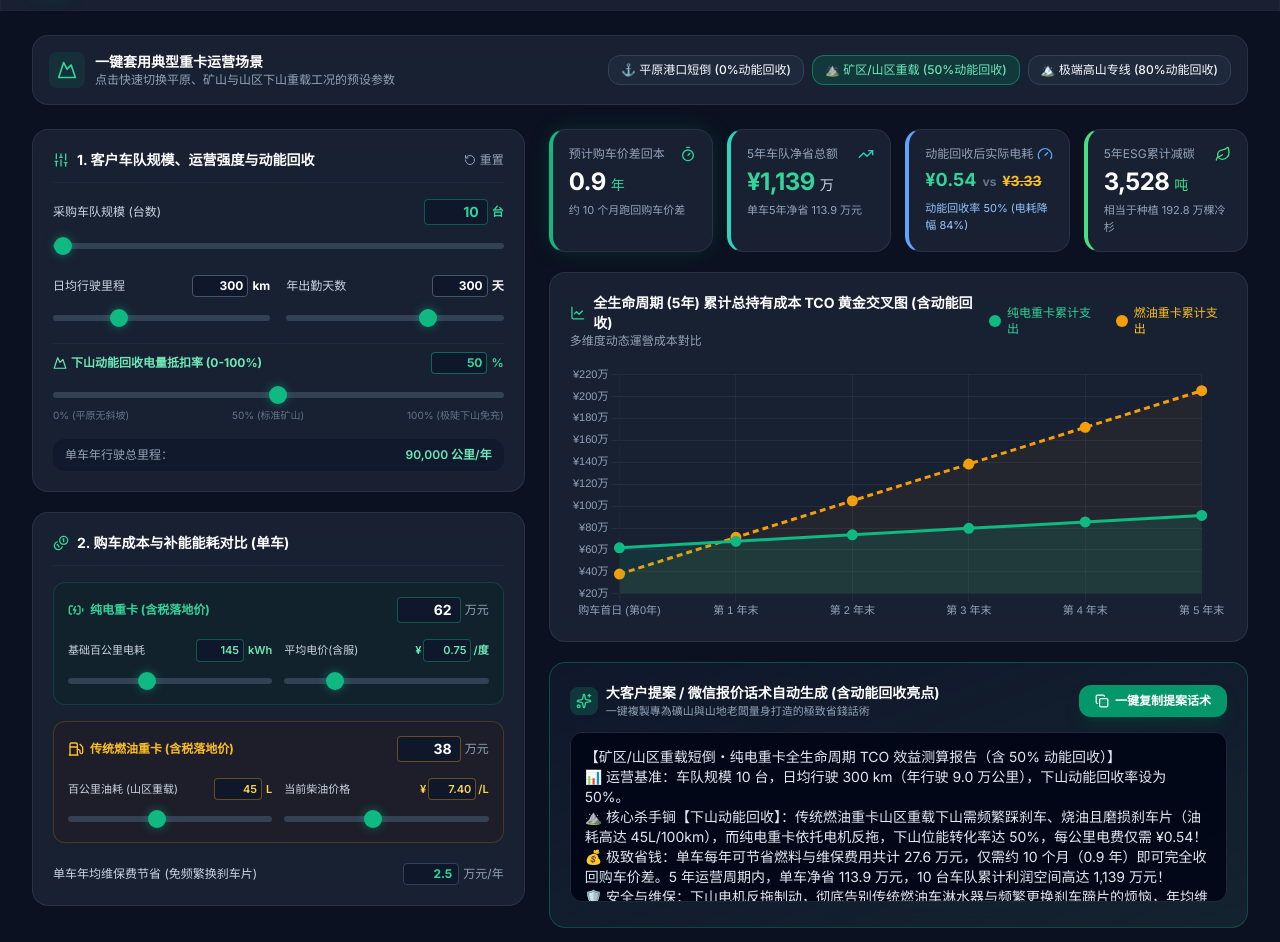
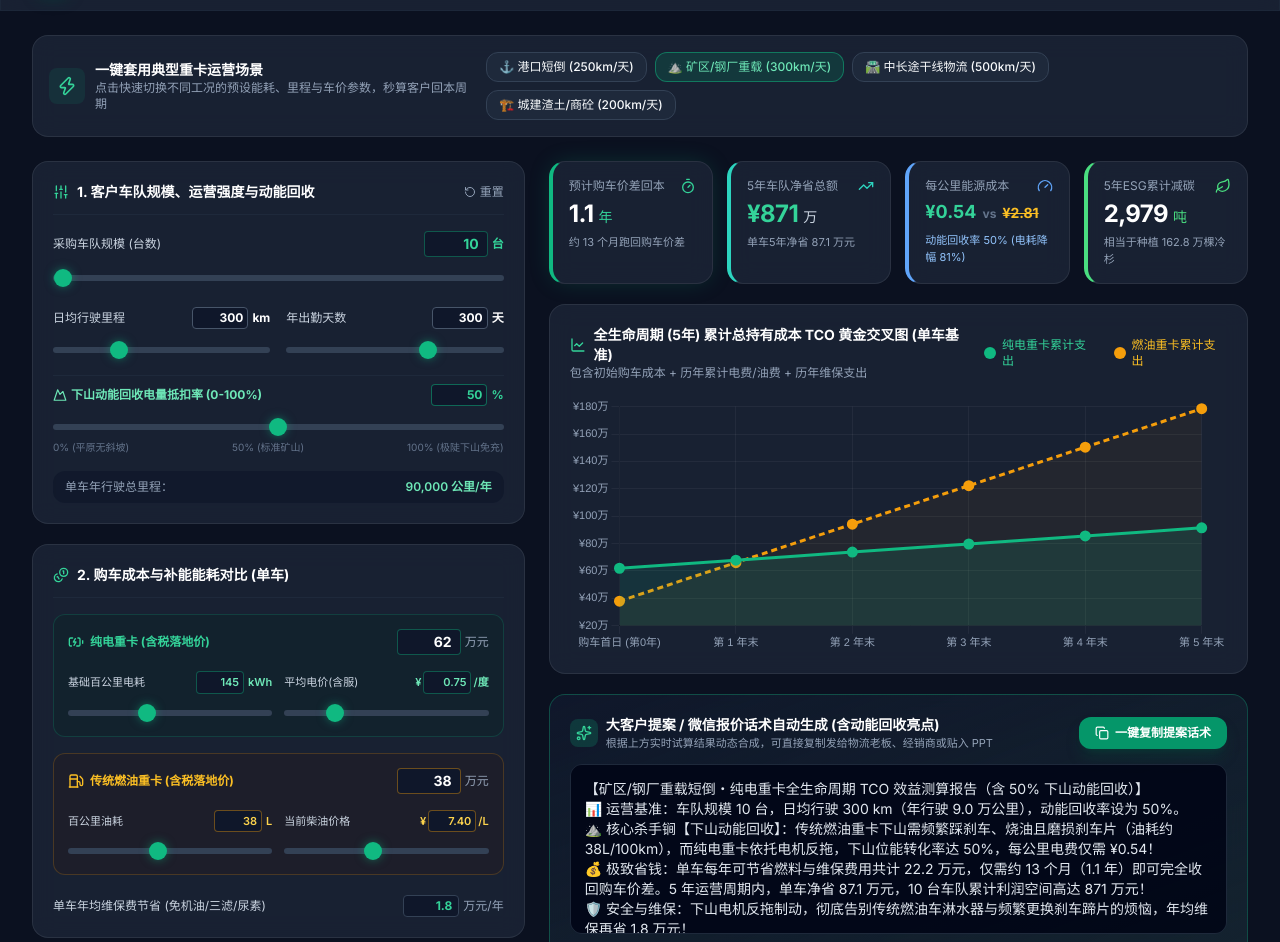
Before and after one commit to kennethlaicy416-ux/ev-truck-hub, a plain HTML site: page index.html in a window 1280 px wide. Shown: the part 67-1009 px from the top of the page. Drawn offline with nearby package versions, Linux system fonts and the light colour scheme.

Commit message:
Update index.html

```diff
--- a/index.html
+++ b/index.html
@@ -3,7 +3,7 @@
 <head>
     <meta charset="UTF-8">
     <meta name="viewport" content="width=device-width, initial-scale=1.0">
-    <title>新能源纯电重卡 ⚡ TCO 精算与下山动能回收工作站</title>
+    <title>新能源纯电重卡 ⚡ TCO 精算与大客户提案工作站</title>
     <!-- Tailwind CSS -->
     <script src="https://cdn.tailwindcss.com"></script>
     <!-- Chart.js -->
@@ -105,13 +105,13 @@
                 <div>
                     <div class="flex items-center gap-2">
                         <h1 class="text-lg sm:text-xl font-bold tracking-tight bg-gradient-to-r from-white via-slate-100 to-emerald-300 bg-clip-text text-transparent">
-                            新能源纯电重卡 ⚡ TCO 精算与下山动能回收工作站
+                            新能源纯电重卡 ⚡ TCO 精算与提案工作站
                         </h1>
                         <span class="hidden sm:inline-flex items-center px-2 py-0.5 rounded-full text-[11px] font-medium bg-emerald-500/10 text-emerald-400 border border-emerald-500/20">
-                            <i data-lucide="shield-check" class="w-3 h-3 mr-1"></i> 包含 0-100% 动能回收模型
+                            <i data-lucide="shield-check" class="w-3 h-3 mr-1"></i> 含 0-100% 动能回收模型
                         </span>
                     </div>
-                    <p class="text-xs text-slate-400">Heavy-Duty EV Truck TCO & Regenerative Braking Model</p>
+                    <p class="text-xs text-slate-400">Heavy-Duty EV Truck TCO & Proposal Engine</p>
                 </div>
             </div>
 
@@ -130,26 +130,29 @@
     <!-- Main Content Container -->
     <main class="flex-1 max-w-7xl w-full mx-auto px-4 sm:px-8 py-6 space-y-6">
 
-        <!-- Scenario Quick Presets Bar -->
+        <!-- Scenario Quick Presets Bar (改回原本经典的 4 个场景名称) -->
         <div class="glass-card rounded-2xl p-4 flex flex-col sm:flex-row items-start sm:items-center justify-between gap-4">
             <div class="flex items-center gap-2.5">
                 <div class="p-2 rounded-lg bg-emerald-500/10 text-emerald-400">
-                    <i data-lucide="mountain" class="w-5 h-5"></i>
+                    <i data-lucide="zap" class="w-5 h-5"></i>
                 </div>
                 <div>
                     <h2 class="text-sm font-semibold text-white">一键套用典型重卡运营场景</h2>
-                    <p class="text-xs text-slate-400">点击快速切换平原、矿山与山区下山重载工况的预设参数</p>
+                    <p class="text-xs text-slate-400">点击快速切换不同工况的预设能耗、里程与车价参数，秒算客户回本周期</p>
                 </div>
             </div>
             <div class="flex flex-wrap gap-2 w-full sm:w-auto">
                 <button onclick="applyPreset('port')" id="preset-port" class="preset-btn flex-1 sm:flex-initial px-3 py-1.5 rounded-xl text-xs font-medium bg-slate-800 hover:bg-emerald-600/20 hover:text-emerald-300 border border-slate-700 transition-all">
-                    ⚓ 平原港口短倒 (0%动能回收)
+                    ⚓ 港口短倒 (250km/天)
                 </button>
                 <button onclick="applyPreset('mine')" id="preset-mine" class="preset-btn flex-1 sm:flex-initial px-3 py-1.5 rounded-xl text-xs font-medium bg-emerald-600/20 text-emerald-300 border border-emerald-500/50 transition-all">
-                    ⛰️ 矿区/山区重载 (50%动能回收)
+                    ⛰️ 矿区/钢厂重载 (300km/天)
                 </button>
-                <button onclick="applyPreset('extremeMountain')" id="preset-extremeMountain" class="preset-btn flex-1 sm:flex-initial px-3 py-1.5 rounded-xl text-xs font-medium bg-slate-800 hover:bg-emerald-600/20 hover:text-emerald-300 border border-slate-700 transition-all">
-                    🏔️ 极端高山专线 (80%动能回收)
+                <button onclick="applyPreset('trunk')" id="preset-trunk" class="preset-btn flex-1 sm:flex-initial px-3 py-1.5 rounded-xl text-xs font-medium bg-slate-800 hover:bg-emerald-600/20 hover:text-emerald-300 border border-slate-700 transition-all">
+                    🛣️ 中长途干线物流 (500km/天)
+                </button>
+                <button onclick="applyPreset('muck')" id="preset-muck" class="preset-btn flex-1 sm:flex-initial px-3 py-1.5 rounded-xl text-xs font-medium bg-slate-800 hover:bg-emerald-600/20 hover:text-emerald-300 border border-slate-700 transition-all">
+                    🏗️ 城建渣土/商砼 (200km/天)
                 </button>
             </div>
         </div>
@@ -208,7 +211,7 @@
                         </div>
                     </div>
 
-                    <!-- 移到这里的 0-100% 动能回收滑杆与输入项 -->
+                    <!-- 0-100% 动能回收滑杆与输入项 -->
                     <div class="pt-2 border-t border-slate-800">
                         <div class="flex justify-between items-center text-xs mb-1.5">
                             <span class="text-emerald-300 font-bold flex items-center gap-1">
@@ -290,13 +293,13 @@
                         <div class="grid grid-cols-2 gap-3 pt-1">
                             <div>
                                 <div class="flex justify-between items-center text-[11px] mb-1">
-                                    <span class="text-slate-300">百公里油耗 (山区重载)</span>
+                                    <span class="text-slate-300">百公里油耗</span>
                                     <div class="flex items-center gap-1">
-                                        <input type="number" id="num-iceLiter" value="45" min="25" max="80" step="1" oninput="syncInput('iceLiter', 'num'); calculateTCO()" class="w-12 bg-slate-900 border border-amber-500/40 rounded px-1 py-0.5 text-right font-semibold text-amber-300 focus:outline-none">
+                                        <input type="number" id="num-iceLiter" value="38" min="20" max="80" step="1" oninput="syncInput('iceLiter', 'num'); calculateTCO()" class="w-12 bg-slate-900 border border-amber-500/40 rounded px-1 py-0.5 text-right font-semibold text-amber-300 focus:outline-none">
                                         <span class="text-amber-300 font-semibold">L</span>
                                     </div>
                                 </div>
-                                <input type="range" id="in-iceLiter" min="30" max="65" step="1" value="45" oninput="syncInput('iceLiter', 'range'); calculateTCO()" class="w-full">
+                                <input type="range" id="in-iceLiter" min="25" max="55" step="1" value="38" oninput="syncInput('iceLiter', 'range'); calculateTCO()" class="w-full">
                             </div>
                             <div>
                                 <div class="flex justify-between items-center text-[11px] mb-1">
@@ -314,9 +317,9 @@
 
                     <!-- Maintenance Savings -->
                     <div class="flex items-center justify-between pt-1 text-xs">
-                        <span class="text-slate-300">单车年均维保费节省 (免频繁换刹车片)</span>
+                        <span class="text-slate-300">单车年均维保费节省 (免机油/三滤/尿素)</span>
                         <div class="flex items-center gap-1">
-                            <input type="number" id="in-maintSave" value="2.5" min="0" max="6" step="0.1" oninput="calculateTCO()" class="w-14 bg-slate-900 border border-slate-700 rounded px-1.5 py-0.5 text-right text-xs font-bold text-emerald-400">
+                            <input type="number" id="in-maintSave" value="1.8" min="0" max="5" step="0.1" oninput="calculateTCO()" class="w-14 bg-slate-900 border border-slate-700 rounded px-1.5 py-0.5 text-right text-xs font-bold text-emerald-400">
                             <span class="text-slate-400">万元/年</span>
                         </div>
                     </div>
@@ -336,10 +339,10 @@
                             <i data-lucide="timer" class="w-4 h-4 text-emerald-400"></i>
                         </div>
                         <div class="text-2xl font-extrabold text-white tracking-tight" id="kpi-payback">
-                            1.1 <span class="text-sm font-normal text-emerald-400">年</span>
+                            1.4 <span class="text-sm font-normal text-emerald-400">年</span>
                         </div>
                         <div class="text-[11px] text-slate-400 mt-1" id="kpi-paybackMonths">
-                            约 13 个月跑回购车价差
+                            约 17 个月跑回购车价差
                         </div>
                     </div>
 
@@ -350,26 +353,26 @@
                             <i data-lucide="trending-up" class="w-4 h-4 text-teal-400"></i>
                         </div>
                         <div class="text-2xl font-extrabold text-emerald-400 tracking-tight" id="kpi-totalSave">
-                            ¥780 <span class="text-sm font-normal text-slate-300">万</span>
+                            ¥625 <span class="text-sm font-normal text-slate-300">万</span>
                         </div>
                         <div class="text-[11px] text-slate-400 mt-1" id="kpi-singleSave">
-                            单车5年净省 78 万元
+                            单车5年净省 62.5 万元
                         </div>
                     </div>
 
                     <!-- KPI 3: Per KM Energy Cost -->
                     <div class="glass-card rounded-2xl p-4 border-l-4 border-l-blue-400">
                         <div class="flex items-center justify-between text-xs text-slate-400 mb-1">
-                            <span>动能回收后实际电耗</span>
+                            <span>每公里能源成本</span>
                             <i data-lucide="gauge" class="w-4 h-4 text-blue-400"></i>
                         </div>
                         <div class="text-lg font-bold text-white flex items-baseline gap-1.5">
-                            <span class="text-emerald-400" id="kpi-evPerKm">¥0.54</span>
+                            <span class="text-emerald-400" id="kpi-evPerKm">¥1.09</span>
                             <span class="text-xs text-slate-500">vs</span>
-                            <span class="text-amber-400 line-through text-sm" id="kpi-icePerKm">¥3.33</span>
+                            <span class="text-amber-400 line-through text-sm" id="kpi-icePerKm">¥2.81</span>
                         </div>
                         <div class="text-[11px] text-blue-300 mt-1.5" id="kpi-kmSaveRatio">
-                            动能回收省电达 50%
+                            每公里立省 ¥1.72 (省 61%)
                         </div>
                     </div>
 
@@ -380,10 +383,10 @@
                             <i data-lucide="leaf" class="w-4 h-4 text-green-400"></i>
                         </div>
                         <div class="text-2xl font-extrabold text-white tracking-tight" id="kpi-co2">
-                            2,450 <span class="text-sm font-normal text-green-400">吨</span>
+                            1,980 <span class="text-sm font-normal text-green-400">吨</span>
                         </div>
                         <div class="text-[11px] text-slate-400 mt-1" id="kpi-trees">
-                            相当于种植 13.4 万棵冷杉
+                            相当于种植 10.8 万棵冷杉
                         </div>
                     </div>
                 </div>
@@ -394,9 +397,9 @@
                         <div>
                             <h3 class="text-sm font-bold text-white flex items-center gap-2">
                                 <i data-lucide="line-chart" class="w-4 h-4 text-emerald-400"></i>
-                                全生命周期 (5年) 累计总持有成本 TCO 黄金交叉图 (含动能回收)
+                                全生命周期 (5年) 累计总持有成本 TCO 黄金交叉图 (单车基准)
                             </h3>
-                            <p class="text-xs text-slate-400">多维度动态運營成本對比</p>
+                            <p class="text-xs text-slate-400">包含初始购车成本 + 历年累计电费/油费 + 历年维保支出</p>
                         </div>
                         <div class="flex items-center gap-4 text-xs">
                             <span class="flex items-center gap-1.5 text-emerald-400 font-medium">
@@ -421,7 +424,7 @@
                             </span>
                             <div>
                                 <h3 class="text-sm font-bold text-white">大客户提案 / 微信报价话术自动生成 (含动能回收亮点)</h3>
-                                <p class="text-[11px] text-slate-400">一键複製專為礦山與山地老闆量身打造的極致省錢話術</p>
+                                <p class="text-[11px] text-slate-400">根据上方实时试算结果动态合成，可直接复制发给物流老板、经销商或贴入 PPT</p>
                             </div>
                         </div>
                         <button onclick="copyProposalText()" class="flex items-center justify-center gap-1.5 px-4 py-2 rounded-xl bg-emerald-600 hover:bg-emerald-500 text-white text-xs font-semibold shadow-lg shadow-emerald-900/40 transition-all active:scale-95">
@@ -482,13 +485,15 @@
             showToast("专属充能成功 ❤️", sweetMessages[sweetIndex]);
         }
 
+        // 四个经典的运营场景预设（带有各自合理的动能回收率）
         const presets = {
-            port: { name: "平原港口短倒", fleetSize: 15, dailyKm: 250, annualDays: 320, evPrice: 56, evKwh: 135, elecRate: 0.70, icePrice: 36, iceLiter: 35, fuelRate: 7.4, maintSave: 1.5, regenRate: 0 },
-            mine: { name: "矿区/山区重载短倒", fleetSize: 10, dailyKm: 300, annualDays: 300, evPrice: 62, evKwh: 145, elecRate: 0.75, icePrice: 38, iceLiter: 45, fuelRate: 7.4, maintSave: 2.5, regenRate: 50 },
-            extremeMountain: { name: "极端高山矿山专线", fleetSize: 10, dailyKm: 280, annualDays: 300, evPrice: 65, evKwh: 150, elecRate: 0.70, icePrice: 40, iceLiter: 50, fuelRate: 7.4, maintSave: 3.0, regenRate: 80 }
+            port: { name: "港口短倒物流", fleetSize: 15, dailyKm: 250, annualDays: 320, evPrice: 56, evKwh: 135, elecRate: 0.70, icePrice: 36, iceLiter: 35, fuelRate: 7.4, maintSave: 1.5, regenRate: 10 },
+            mine: { name: "矿区/钢厂重载短倒", fleetSize: 10, dailyKm: 300, annualDays: 300, evPrice: 62, evKwh: 145, elecRate: 0.75, icePrice: 38, iceLiter: 38, fuelRate: 7.4, maintSave: 1.8, regenRate: 50 },
+            trunk: { name: "中长途干线物流", fleetSize: 20, dailyKm: 500, annualDays: 310, evPrice: 72, evKwh: 155, elecRate: 0.85, icePrice: 42, iceLiter: 36, fuelRate: 7.4, maintSave: 2.0, regenRate: 20 },
+            muck: { name: "城建渣土/商砼运输", fleetSize: 12, dailyKm: 200, annualDays: 280, evPrice: 65, evKwh: 160, elecRate: 0.72, icePrice: 40, iceLiter: 42, fuelRate: 7.4, maintSave: 2.0, regenRate: 30 }
         };
 
-        let currentScenarioName = "矿区/山区重载短倒";
+        let currentScenarioName = "矿区/钢厂重载短倒";
 
         function syncInput(id, source) {
             const numEl = document.getElementById('num-' + id);
@@ -520,7 +525,7 @@
             document.getElementById('in-maintSave').value = p.maintSave;
 
             document.querySelectorAll('.preset-btn').forEach(btn => {
-                btn.className = "preset-btn flex-1 sm:flex-initial px-3 py-1.5 rounded-xl text-xs font-medium bg-slate-800 hover:bg-emerald-600/20 hover:text-emerald-300 border border-slate-700 transition-all";
+                btn.className = "preset-btn flex-1 sm:flex-initial px-3 py-1.5 rounded-xl text-xs font-medium bg-slate-800 hover:bg-emerald-600/20 hover:text-emerald-300 hover:border-emerald-500/40 border border-slate-700 transition-all";
             });
             const activeBtn = document.getElementById('preset-' + key);
             if (activeBtn) {
@@ -540,14 +545,14 @@
             const regenRate = parseFloat(document.getElementById('num-regenRate').value) || 50; // 0-100% 动能回收率
 
             const icePrice = parseFloat(document.getElementById('in-icePrice').value) || 38;
-            const iceLiter = parseFloat(document.getElementById('num-iceLiter').value) || 45;
+            const iceLiter = parseFloat(document.getElementById('num-iceLiter').value) || 38;
             const fuelRate = parseFloat(document.getElementById('num-fuelRate').value) || 7.4;
-            const maintSave = parseFloat(document.getElementById('in-maintSave').value) || 2.5;
+            const maintSave = parseFloat(document.getElementById('in-maintSave').value) || 1.8;
 
             const annualKm = dailyKm * annualDays;
             document.getElementById('val-annualKm').textContent = annualKm.toLocaleString() + " 公里/年";
 
-            // 核心：套用车队强度區塊中的 0-100% 动能回收率
+            // 核心：套用 0-100% 动能回收率對電耗的實際抵扣
             const effectiveEvKwh = baseEvKwh * (1 - (regenRate / 100));
 
             const evPerKm = (effectiveEvKwh / 100) * elecRate;
@@ -604,9 +609,9 @@
 
             updateChart(labels, evCumCosts, iceCumCosts);
 
-            const proposalCopy = `【${currentScenarioName}・纯电重卡全生命周期 TCO 效益测算报告（含 ${regenRate}% 动能回收）】\n` +
-                `📊 运营基准：车队规模 ${fleetSize} 台，日均行驶 ${dailyKm} km（年行驶 ${(annualKm/10000).toFixed(1)} 万公里），下山动能回收率设为 ${regenRate}%。\n` +
-                `⛰️ 核心杀手锏【下山动能回收】：传统燃油重卡山区重载下山需频繁踩刹车、烧油且磨损刹车片（油耗高达 ${iceLiter}L/100km），而纯电重卡依托电机反拖，下山位能转化率达 ${regenRate}%，每公里电费仅需 ¥${evPerKm.toFixed(2)}！\n` +
+            const proposalCopy = `【${currentScenarioName}・纯电重卡全生命周期 TCO 效益测算报告（含 ${regenRate}% 下山动能回收）】\n` +
+                `📊 运营基准：车队规模 ${fleetSize} 台，日均行驶 ${dailyKm} km（年行驶 ${(annualKm/10000).toFixed(1)} 万公里），动能回收率设为 ${regenRate}%。\n` +
+                `⛰️ 核心杀手锏【下山动能回收】：传统燃油重卡下山需频繁踩刹车、烧油且磨损刹车片（油耗约 ${iceLiter}L/100km），而纯电重卡依托电机反拖，下山位能转化率达 ${regenRate}%，每公里电费仅需 ¥${evPerKm.toFixed(2)}！\n` +
                 `💰 极致省钱：单车每年可节省燃料与维保费用共计 ${annualSingleOpSaveWan.toFixed(1)} 万元，仅需约 ${paybackMonths} 个月（${paybackYears.toFixed(1)} 年）即可完全收回购车价差。5 年运营周期内，单车净省 ${fiveYearSingleNetSaveWan.toFixed(1)} 万元，${fleetSize} 台车队累计利润空间高达 ${Math.round(fiveYearFleetNetSaveWan).toLocaleString()} 万元！\n` +
                 `🛡️ 安全与维保：下山电机反拖制动，彻底告别传统燃油车淋水器与频繁更换刹车蹄片的烦恼，年均维保再省 ${maintSave} 万元！`;
 
```
